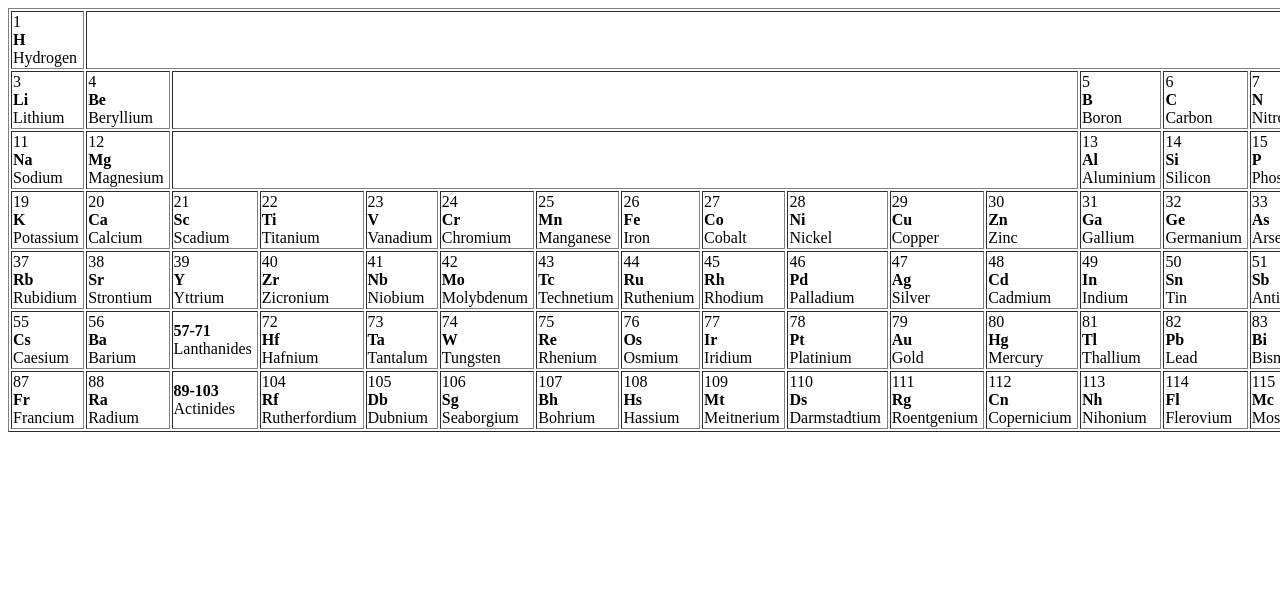
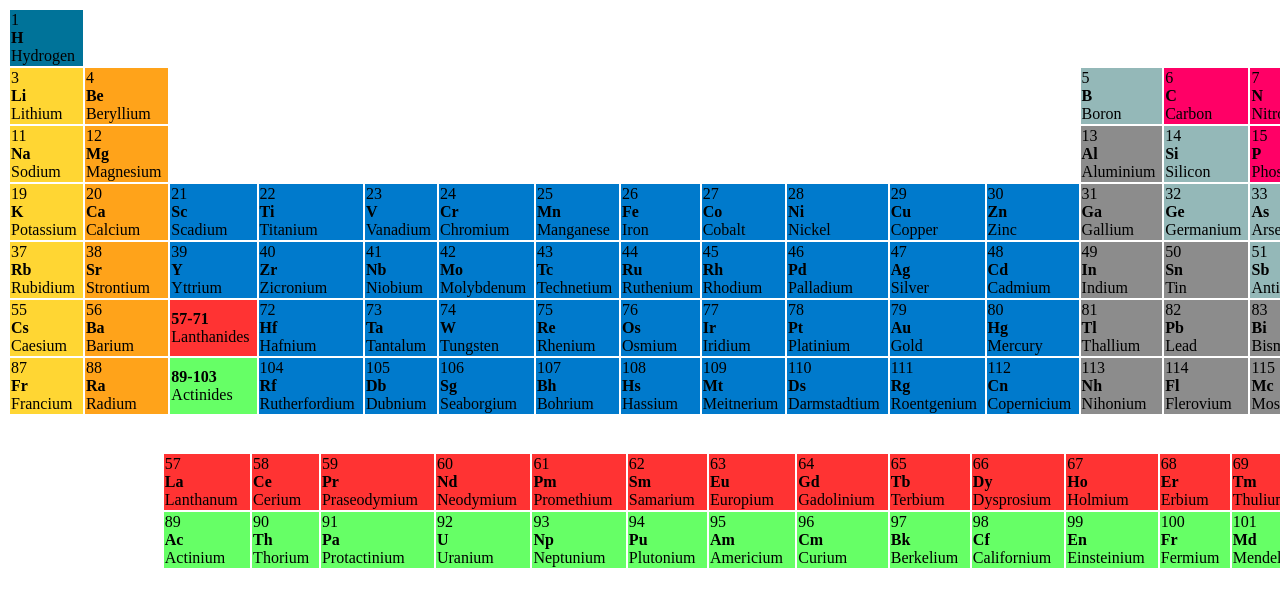
Before and after one commit to Nikhilvasu1139/periodic-table, a plain HTML site: page index.html in a window 1280 px wide. Shown: the top 606 px of the page. Drawn offline with Linux system fonts and the light colour scheme.

Commit message:
complete periodic table with colors

```diff
--- a/index.html
+++ b/index.html
@@ -8,113 +8,157 @@
 </head>
 
 <body>
-    <table border="1" width="1585px">
+    <table width="1585px">
         <tr>
-            <td>1 <br> <strong>H</strong> <br> Hydrogen</td>
+            <td bgcolor="#007399">1 <br> <strong>H</strong> <br> Hydrogen</td>
             <td colspan="16"></td>
-            <td>2 <br> <strong>He</strong> <br> Helium</td>
+            <td bgcolor="#9900cc">2 <br> <strong>He</strong> <br> Helium</td>
         </tr>
         <tr>
-            <td>3 <br> <strong>Li</strong> <br> Lithium</td>
-            <td>4 <br> <strong>Be</strong> <br> Beryllium</td>
+            <td bgcolor="#ffd633">3 <br> <strong>Li</strong> <br> Lithium</td>
+            <td bgcolor="#ffa31a">4 <br> <strong>Be</strong> <br> Beryllium</td>
             <td colspan="10"></td>
-            <td>5 <br> <strong>B</strong> <br> Boron</td>
-            <td>6 <br> <strong>C</strong> <br> Carbon</td>
-            <td>7 <br> <strong>N</strong> <br> Nitrogen</td>
-            <td>8 <br> <strong>O</strong> <br> Oxygen</td>
-            <td>9 <br> <strong>F</strong> <br> Fluorine</td>
-            <td>10 <br> <strong>Ne</strong> <br> Neon</td>
+            <td bgcolor="#94b8b8">5 <br> <strong>B</strong> <br> Boron</td>
+            <td bgcolor="#ff0066">6 <br> <strong>C</strong> <br> Carbon</td>
+            <td bgcolor="#ff0066">7 <br> <strong>N</strong> <br> Nitrogen</td>
+            <td bgcolor="#ff0066">8 <br> <strong>O</strong> <br> Oxygen</td>
+            <td bgcolor="#33adff">9 <br> <strong>F</strong> <br> Fluorine</td>
+            <td bgcolor="#9900cc">10 <br> <strong>Ne</strong> <br> Neon</td>
         </tr>
         <tr>
-            <td>11 <br> <strong>Na</strong> <br> Sodium</td>
-            <td>12 <br> <strong>Mg</strong> <br> Magnesium</td>
+            <td bgcolor="#ffd633">11 <br> <strong>Na</strong> <br> Sodium</td>
+            <td bgcolor="#ffa31a"> 12 <br> <strong>Mg</strong> <br> Magnesium</td>
             <td colspan="10"></td>
-            <td>13 <br> <strong>Al</strong> <br> Aluminium</td>
-            <td>14 <br> <strong>Si</strong> <br> Silicon</td>
-            <td>15 <br> <strong>P</strong> <br> Phosphorus</td>
-            <td>16 <br> <strong>S</strong> <br> Sulfur</td>
-            <td>17 <br> <strong>Ch</strong> <br> Chlorine</td>
-            <td>18 <br> <strong>Ar</strong> <br> Argon</td>
+            <td bgcolor="#8c8c8c">13 <br> <strong>Al</strong> <br> Aluminium</td>
+            <td bgcolor="#94b8b8">14 <br> <strong>Si</strong> <br> Silicon</td>
+            <td bgcolor="#ff0066">15 <br> <strong>P</strong> <br> Phosphorus</td>
+            <td bgcolor="#ff0066">16 <br> <strong>S</strong> <br> Sulfur</td>
+            <td bgcolor="#33adff">17 <br> <strong>Ch</strong> <br> Chlorine</td>
+            <td bgcolor="#9900cc">18 <br> <strong>Ar</strong> <br> Argon</td>
         </tr>
         <tr>
-            <td>19 <br> <strong>K</strong> <br> Potassium</td>
-            <td>20 <br> <strong>Ca</strong> <br> Calcium</td>
-            <td>21 <br> <strong>Sc</strong> <br> Scadium</td>
-            <td>22 <br> <strong>Ti</strong> <br> Titanium</td>
-            <td>23 <br> <strong>V</strong> <br> Vanadium</td>
-            <td>24 <br> <strong>Cr</strong> <br> Chromium</td>
-            <td>25 <br> <strong>Mn</strong> <br> Manganese</td>
-            <td>26 <br> <strong>Fe</strong> <br> Iron</td>
-            <td>27 <br> <strong>Co</strong> <br> Cobalt</td>
-            <td>28 <br> <strong>Ni</strong> <br> Nickel</td>
-            <td>29 <br> <strong>Cu</strong> <br> Copper</td>
-            <td>30 <br> <strong>Zn</strong> <br> Zinc</td>
-            <td>31 <br> <strong>Ga</strong> <br> Gallium</td>
-            <td>32 <br> <strong>Ge</strong> <br> Germanium</td>
-            <td>33 <br> <strong>As</strong> <br> Arsenic</td>
-            <td>34 <br> <strong>Se</strong> <br> Selernium</td>
-            <td>35 <br> <strong>Br</strong> <br> Bromine</td>
-            <td>36 <br> <strong>Kr</strong> <br> Krypton</td>
+            <td bgcolor="#ffd633">19 <br> <strong>K</strong> <br> Potassium</td>
+            <td bgcolor="#ffa31a">20 <br> <strong>Ca</strong> <br> Calcium</td>
+            <td bgcolor="#007acc">21 <br> <strong>Sc</strong> <br> Scadium</td>
+            <td bgcolor="#007acc">22 <br> <strong>Ti</strong> <br> Titanium</td>
+            <td bgcolor="#007acc">23 <br> <strong>V</strong> <br> Vanadium</td>
+            <td bgcolor="#007acc">24 <br> <strong>Cr</strong> <br> Chromium</td>
+            <td bgcolor="#007acc">25 <br> <strong>Mn</strong> <br> Manganese</td>
+            <td bgcolor="#007acc">26 <br> <strong>Fe</strong> <br> Iron</td>
+            <td bgcolor="#007acc">27 <br> <strong>Co</strong> <br> Cobalt</td>
+            <td bgcolor="#007acc">28 <br> <strong>Ni</strong> <br> Nickel</td>
+            <td bgcolor="#007acc">29 <br> <strong>Cu</strong> <br> Copper</td>
+            <td bgcolor="#007acc">30 <br> <strong>Zn</strong> <br> Zinc</td>
+            <td bgcolor="#8c8c8c">31 <br> <strong>Ga</strong> <br> Gallium</td>
+            <td bgcolor="#94b8b8">32 <br> <strong>Ge</strong> <br> Germanium</td>
+            <td bgcolor="#94b8b8">33 <br> <strong>As</strong> <br> Arsenic</td>
+            <td bgcolor="#ff0066">34 <br> <strong>Se</strong> <br> Selernium</td>
+            <td bgcolor="#33adff">35 <br> <strong>Br</strong> <br> Bromine</td>
+            <td bgcolor="#9900cc">36 <br> <strong>Kr</strong> <br> Krypton</td>
         </tr>
         <tr>
-            <td>37 <br> <strong>Rb</strong> <br> Rubidium</td>
-            <td>38 <br> <strong>Sr</strong> <br> Strontium</td>
-            <td>39 <br> <strong>Y</strong> <br> Yttrium</td>
-            <td>40 <br> <strong>Zr</strong> <br> Zicronium</td>
-            <td>41 <br> <strong>Nb</strong> <br> Niobium</td>
-            <td>42 <br> <strong>Mo</strong> <br> Molybdenum</td>
-            <td>43 <br> <strong>Tc</strong> <br> Technetium</td>
-            <td>44 <br> <strong>Ru</strong> <br> Ruthenium</td>
-            <td>45 <br> <strong>Rh</strong> <br> Rhodium</td>
-            <td>46 <br> <strong>Pd</strong> <br> Palladium</td>
-            <td>47 <br> <strong>Ag</strong> <br> Silver</td>
-            <td>48 <br> <strong>Cd</strong> <br> Cadmium</td>
-            <td>49 <br> <strong>In</strong> <br> Indium</td>
-            <td>50 <br> <strong>Sn</strong> <br> Tin</td>
-            <td>51 <br> <strong>Sb</strong> <br> Antimony</td>
-            <td>52 <br> <strong>Te</strong> <br> Tellurium</td>
-            <td>53 <br> <strong>I</strong> <br> Iodine</td>
-            <td>54 <br> <strong>Xe</strong> <br> Xenon</td>
+            <td bgcolor="#ffd633">37 <br> <strong>Rb</strong> <br> Rubidium</td>
+            <td bgcolor="#ffa31a">38 <br> <strong>Sr</strong> <br> Strontium</td>
+            <td bgcolor="#007acc">39 <br> <strong>Y</strong> <br> Yttrium</td>
+            <td bgcolor="#007acc">40 <br> <strong>Zr</strong> <br> Zicronium</td>
+            <td bgcolor="#007acc">41 <br> <strong>Nb</strong> <br> Niobium</td>
+            <td bgcolor="#007acc">42 <br> <strong>Mo</strong> <br> Molybdenum</td>
+            <td bgcolor="#007acc">43 <br> <strong>Tc</strong> <br> Technetium</td>
+            <td bgcolor="#007acc">44 <br> <strong>Ru</strong> <br> Ruthenium</td>
+            <td bgcolor="#007acc">45 <br> <strong>Rh</strong> <br> Rhodium</td>
+            <td bgcolor="#007acc">46 <br> <strong>Pd</strong> <br> Palladium</td>
+            <td bgcolor="#007acc">47 <br> <strong>Ag</strong> <br> Silver</td>
+            <td bgcolor="#007acc">48 <br> <strong>Cd</strong> <br> Cadmium</td>
+            <td bgcolor="#8c8c8c">49 <br> <strong>In</strong> <br> Indium</td>
+            <td bgcolor="#8c8c8c">50 <br> <strong>Sn</strong> <br> Tin</td>
+            <td bgcolor="#94b8b8">51 <br> <strong>Sb</strong> <br> Antimony</td>
+            <td bgcolor="#94b8b8">52 <br> <strong>Te</strong> <br> Tellurium</td>
+            <td bgcolor="#33adff">53 <br> <strong>I</strong> <br> Iodine</td>
+            <td bgcolor="#9900cc">54 <br> <strong>Xe</strong> <br> Xenon</td>
         </tr>
         <tr>
-            <td>55 <br> <strong>Cs</strong> <br> Caesium</td>
-            <td>56 <br> <strong>Ba</strong> <br> Barium</td>
-            <td><strong>57-71</strong> <br> Lanthanides</td>
-            <td>72 <br> <strong>Hf</strong> <br> Hafnium</td>
-            <td>73 <br> <strong>Ta</strong> <br> Tantalum</td>
-            <td>74 <br> <strong>W</strong> <br> Tungsten</td>
-            <td>75 <br> <strong>Re</strong> <br> Rhenium</td>
-            <td>76 <br> <strong>Os</strong> <br> Osmium</td>
-            <td>77 <br> <strong>Ir</strong> <br> Iridium</td>
-            <td>78 <br> <strong>Pt</strong> <br> Platinium</td>
-            <td>79 <br> <strong>Au</strong> <br> Gold</td>
-            <td>80 <br> <strong>Hg</strong> <br> Mercury</td>
-            <td>81 <br> <strong>Tl</strong> <br> Thallium</td>
-            <td>82 <br> <strong>Pb</strong> <br> Lead</td>
-            <td>83 <br> <strong>Bi</strong> <br> Bismuth</td>
-            <td>84 <br> <strong>Po</strong> <br> Polonium</td>
-            <td>85 <br> <strong>At</strong> <br> Astatine</td>
-            <td>86 <br> <strong>Rd</strong> <br> Radon</td>
+            <td bgcolor="#ffd633">55 <br> <strong>Cs</strong> <br> Caesium</td>
+            <td bgcolor="#ffa31a">56 <br> <strong>Ba</strong> <br> Barium</td>
+            <td bgcolor="#ff3333"><strong>57-71</strong> <br> Lanthanides</td>
+            <td bgcolor="#007acc">72 <br> <strong>Hf</strong> <br> Hafnium</td>
+            <td bgcolor="#007acc">73 <br> <strong>Ta</strong> <br> Tantalum</td>
+            <td bgcolor="#007acc">74 <br> <strong>W</strong> <br> Tungsten</td>
+            <td bgcolor="#007acc">75 <br> <strong>Re</strong> <br> Rhenium</td>
+            <td bgcolor="#007acc">76 <br> <strong>Os</strong> <br> Osmium</td>
+            <td bgcolor="#007acc">77 <br> <strong>Ir</strong> <br> Iridium</td>
+            <td bgcolor="#007acc">78 <br> <strong>Pt</strong> <br> Platinium</td>
+            <td bgcolor="#007acc">79 <br> <strong>Au</strong> <br> Gold</td>
+            <td bgcolor="#007acc">80 <br> <strong>Hg</strong> <br> Mercury</td>
+            <td bgcolor="#8c8c8c">81 <br> <strong>Tl</strong> <br> Thallium</td>
+            <td bgcolor="#8c8c8c">82 <br> <strong>Pb</strong> <br> Lead</td>
+            <td bgcolor="#8c8c8c">83 <br> <strong>Bi</strong> <br> Bismuth</td>
+            <td bgcolor="#94b8b8">84 <br> <strong>Po</strong> <br> Polonium</td>
+            <td bgcolor="#33adff">85 <br> <strong>At</strong> <br> Astatine</td>
+            <td bgcolor="#9900cc">86 <br> <strong>Rd</strong> <br> Radon</td>
         </tr>
         <tr>
-            <td>87 <br> <strong>Fr</strong> <br> Francium</td>
-            <td>88 <br> <strong>Ra</strong> <br> Radium</td>
-            <td><strong>89-103</strong> <br> Actinides</td>
-            <td>104 <br> <strong>Rf</strong> <br> Rutherfordium</td>
-            <td>105 <br> <strong>Db</strong> <br> Dubnium</td>
-            <td>106 <br> <strong>Sg</strong> <br> Seaborgium</td>
-            <td>107 <br> <strong>Bh</strong> <br> Bohrium</td>
-            <td>108 <br> <strong>Hs</strong> <br> Hassium</td>
-            <td>109 <br> <strong>Mt</strong> <br> Meitnerium</td>
-            <td>110 <br> <strong>Ds</strong> <br> Darmstadtium</td>
-            <td>111 <br> <strong>Rg</strong> <br> Roentgenium</td>
-            <td>112 <br> <strong>Cn</strong> <br> Copernicium</td>
-            <td>113 <br> <strong>Nh</strong> <br> Nihonium</td>
-            <td>114 <br> <strong>Fl</strong> <br> Flerovium</td>
-            <td>115 <br> <strong>Mc</strong> <br> Moscovium</td>
-            <td>116 <br> <strong>Lv</strong> <br> Livermorium</td>
-            <td>117 <br> <strong>Ts</strong> <br> Tennessine</td>
-            <td>118 <br> <strong>Og</strong> <br> Oganesson</td>
+            <td bgcolor="#ffd633">87 <br> <strong>Fr</strong> <br> Francium</td>
+            <td bgcolor="#ffa31a">88 <br> <strong>Ra</strong> <br> Radium</td>
+            <td bgcolor="#66ff66"><strong>89-103</strong> <br> Actinides</td>
+            <td bgcolor="#007acc">104 <br> <strong>Rf</strong> <br> Rutherfordium</td>
+            <td bgcolor="#007acc">105 <br> <strong>Db</strong> <br> Dubnium</td>
+            <td bgcolor="#007acc">106 <br> <strong>Sg</strong> <br> Seaborgium</td>
+            <td bgcolor="#007acc">107 <br> <strong>Bh</strong> <br> Bohrium</td>
+            <td bgcolor="#007acc">108 <br> <strong>Hs</strong> <br> Hassium</td>
+            <td bgcolor="#007acc">109 <br> <strong>Mt</strong> <br> Meitnerium</td>
+            <td bgcolor="#007acc">110 <br> <strong>Ds</strong> <br> Darmstadtium</td>
+            <td bgcolor="#007acc">111 <br> <strong>Rg</strong> <br> Roentgenium</td>
+            <td bgcolor="#007acc">112 <br> <strong>Cn</strong> <br> Copernicium</td>
+            <td bgcolor="#8c8c8c">113 <br> <strong>Nh</strong> <br> Nihonium</td>
+            <td bgcolor="#8c8c8c">114 <br> <strong>Fl</strong> <br> Flerovium</td>
+            <td bgcolor="#8c8c8c">115 <br> <strong>Mc</strong> <br> Moscovium</td>
+            <td bgcolor="#8c8c8c">116 <br> <strong>Lv</strong> <br> Livermorium</td>
+            <td bgcolor="#33adff">117 <br> <strong>Ts</strong> <br> Tennessine</td>
+            <td bgcolor="#9900cc">118 <br> <strong>Og</strong> <br> Oganesson</td>
+        </tr>
+    </table>
+    <br>
+    <br>
+    <table width="1585px">
+        <tr>
+            <td width="72.92"></td>
+            <td width="72.92"></td>
+            <td bgcolor="#ff3333">57 <br> <strong>La</strong> <br> Lanthanum</td>
+            <td bgcolor="#ff3333">58 <br> <strong>Ce</strong> <br> Cerium</td>
+            <td bgcolor="#ff3333">59 <br> <strong>Pr</strong> <br> Praseodymium</td>
+            <td bgcolor="#ff3333">60 <br> <strong>Nd</strong> <br> Neodymium</td>
+            <td bgcolor="#ff3333">61 <br> <strong>Pm</strong> <br> Promethium</td>
+            <td bgcolor="#ff3333">62 <br> <strong>Sm</strong> <br> Samarium</td>
+            <td bgcolor="#ff3333">63 <br> <strong>Eu</strong> <br> Europium</td>
+            <td bgcolor="#ff3333">64 <br> <strong>Gd</strong> <br> Gadolinium</td>
+            <td bgcolor="#ff3333">65 <br> <strong>Tb</strong> <br> Terbium</td>
+            <td bgcolor="#ff3333">66 <br> <strong>Dy</strong> <br> Dysprosium</td>
+            <td bgcolor="#ff3333">67 <br> <strong>Ho</strong> <br> Holmium</td>
+            <td bgcolor="#ff3333">68 <br> <strong>Er</strong> <br> Erbium</td>
+            <td bgcolor="#ff3333">69 <br> <strong>Tm</strong> <br> Thulium</td>
+            <td bgcolor="#ff3333">70 <br> <strong>Yb</strong> <br> Ytterbium</td>
+            <td bgcolor="#ff3333">71 <br> <strong>Lu</strong> <br> Lutetium</td>
+            <td width="72.92"></td>
+        </tr>
+        <tr>
+            <td width="72.92"></td>
+            <td width="72.92"></td>
+            <td bgcolor="#66ff66">89 <br> <strong>Ac</strong> <br> Actinium</td>
+            <td bgcolor="#66ff66">90 <br> <strong>Th</strong> <br> Thorium</td>
+            <td bgcolor="#66ff66">91 <br> <strong>Pa</strong> <br> Protactinium</td>
+            <td bgcolor="#66ff66">92 <br> <strong>U</strong> <br> Uranium</td>
+            <td bgcolor="#66ff66">93 <br> <strong>Np</strong> <br> Neptunium</td>
+            <td bgcolor="#66ff66">94 <br> <strong>Pu</strong> <br> Plutonium</td>
+            <td bgcolor="#66ff66">95 <br> <strong>Am</strong> <br> Americium</td>
+            <td bgcolor="#66ff66">96 <br> <strong>Cm</strong> <br> Curium</td>
+            <td bgcolor="#66ff66">97 <br> <strong>Bk</strong> <br> Berkelium</td>
+            <td bgcolor="#66ff66">98 <br> <strong>Cf</strong> <br> Californium</td>
+            <td bgcolor="#66ff66">99 <br> <strong>En</strong> <br> Einsteinium</td>
+            <td bgcolor="#66ff66">100 <br> <strong>Fr</strong> <br> Fermium</td>
+            <td bgcolor="#66ff66">101 <br> <strong>Md</strong> <br> Mendelevium</td>
+            <td bgcolor="#66ff66">102 <br> <strong>No</strong> <br> Nobelium</td>
+            <td bgcolor="#66ff66">103 <br> <strong>Lr</strong> <br> Lawrencium</td>
+            <td width="72.92"></td>
         </tr>
     </table>
 </body>
```
